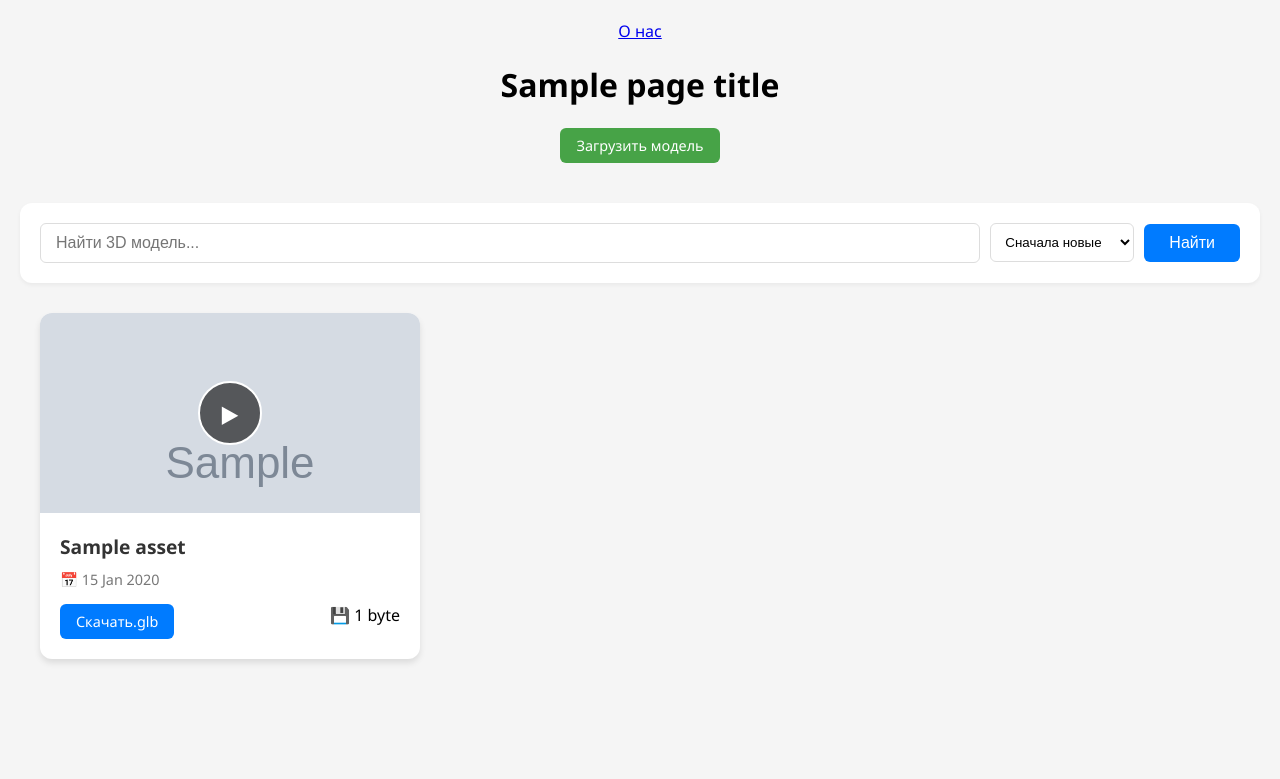
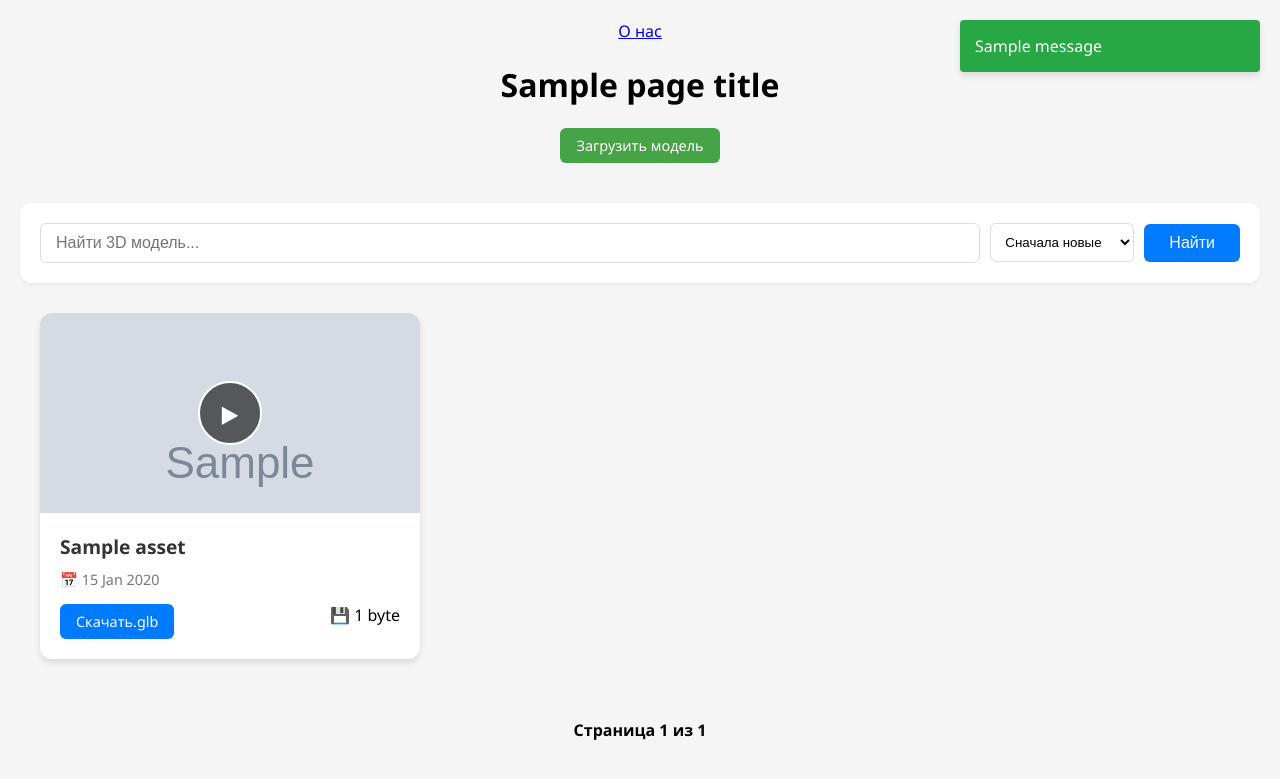
Before and after one commit to Shida78/web-structures, a Django app: template gallery/templates/gallery/index.html in a window 1280 px wide. Shown: the top 779 px of the page. Run offline with Django 5.2, Linux system fonts and the light colour scheme; the template is opened without the code that fills it: most values are stand-ins (such as "Sample title", 1, 10 or a date in 2020); grey boxes marked "Sample" are stand-in pictures; one stand-in notice (Sample message) is shown.

Commit message:
PR14_DONE. Разбили загрузку моделей на странички для оптимизации. Добавили всплывашки и мелочи

```diff
--- a/gallery/static/gallery/style.css
+++ b/gallery/static/gallery/style.css
@@ -96,6 +96,11 @@ header {
     margin: 0 0 10px 0;
     font-size: 1.2rem;
     color: #333;
+
+    /* Новые стили обрезки */
+    white-space: nowrap; /* Запрет переноса на новую строку */
+    overflow: hidden; /* Скрыть хвост */
+    text-overflow: ellipsis; /* Добавить троеточие (...) */
 }
 
 .card-meta {
@@ -196,3 +201,52 @@ header {
     text-decoration: none;
     font-size: 0.9rem;
 }
+
+
+.pagination {
+    margin-top: 40px;
+    text-align: center;
+    padding: 20px;
+}
+.pagination a {
+    display: inline-block;
+    padding: 8px 16px;
+    margin: 0 5px;
+    background: white;
+    border: 1px solid #ddd;
+    border-radius: 4px;
+    text-decoration: none;
+    color: #333;
+}
+.pagination a:hover {
+    background: #f0f0f0;
+}
+.pagination .current {
+    font-weight: bold;
+    margin: 0 10px;
+}
+
+
+.messages-container {
+    position: fixed;
+    top: 20px;
+    right: 20px;
+    z-index: 1000;
+    width: 300px;
+}
+.alert {
+    padding: 15px;
+    margin-bottom: 10px;
+    border-radius: 4px;
+    color: white;
+    box-shadow: 0 4px 6px rgba(0,0,0,0.1);
+    animation: slideIn 0.5s ease-out;
+    }
+.alert.success { background-color: #28a745; } /* Зеленый */
+.alert.error { background-color: #dc3545; } /* Красный */
+.alert.warning { background-color: #ffc107; color: black; } /* Желтый */
+
+@keyframes slideIn {
+    from { transform: translateX(100%); opacity: 0; }
+    to { transform: translateX(0); opacity: 1; }
+}
--- a/gallery/templates/gallery/index.html
+++ b/gallery/templates/gallery/index.html
@@ -20,6 +20,7 @@
     <link rel="stylesheet" href="{% static 'gallery/style.css' %}">
 </head>
 <body>
+
     <header>
         <a href="/about/">О нас</a>
         <!-- {{ ... }} — это переменная. Мы передадим её из Python -->
@@ -27,6 +28,18 @@
         <!-- Ссылка на загрузку теперь выглядит как кнопка -->
         <a href="{% url 'upload' %}" class="btn" style="background-color: #47a347;">Загрузить модель</a>
     </header>
+
+        <!-- Блок уведомлений -->
+    {% if messages %}
+        <div class="messages-container">
+            {% for message in messages %}
+                <!-- message.tags добавит класс 'success', 'error' или 'warning' -->
+                <div class="alert {{ message.tags }}">
+                    {{ message }}
+                </div>
+            {% endfor %}
+        </div>
+    {% endif %}
 
 <!-- Блок поиска и фильтров -->
 <div class="toolbar">
@@ -58,6 +71,11 @@
 </div>
 
     <main>
+
+
+        <!-- 1. Загружаем наш новый тег -->
+        {% load gallery_extras %}
+        <!-- 2. Сетка моделей (тут ничего не меняем, просто напоминание где мы) -->
         <!-- Контейнер сетки -->
         <div class="gallery-grid">
 
@@ -123,6 +141,29 @@
             {% endfor %}
 
         </div>
+
+        <!-- 3. Блок Пагинации -->
+        <div class="pagination">
+            <span class="step-links">
+
+                {% if page_obj.has_previous %}
+                    <!-- Используем наш тег: берем текущий request и меняем page на 1 -->
+                    <a href="?{% param_replace request page=1 %}">&laquo; Первая</a>
+                    <a href="?{% param_replace request page=page_obj.previous_page_number%}">Назад</a>
+                {% endif %}
+
+                <span class="current">
+                    Страница {{ page_obj.number }} из {{ page_obj.paginator.num_pages }}
+                </span>
+
+                {% if page_obj.has_next %}
+                    <a href="?{% param_replace request page=page_obj.next_page_number %}">Далее</a>
+                    <a href="?{% param_replace request page=page_obj.paginator.num_pages%}">Последняя &raquo;</a>
+                {% endif %}
+
+            </span>
+        </div>
+
     </main>
 
     <!-- type="module" включает режим современных импортов -->
--- a/gallery/views.py
+++ b/gallery/views.py
@@ -4,6 +4,7 @@ from django.shortcuts import render, redirect # Добавляем redirect
 from django.db.models import Q # Импортируем Q-object для сложного поиска
 
 from django.core.paginator import Paginator # Вместо того чтобы отдавать все модели, мы будем отдавать только кусочек.
+from django.contrib import messages
 
 from .models import Asset
 from .forms import AssetForm # Импортируем нашу новую форму
@@ -36,6 +37,9 @@ def upload(request):
 
             # 3. Финальное сохранение в БД
             new_asset.save()
+
+            # ДОБАВЛЯЕМ СООБЩЕНИЕ
+            messages.success(request, f'Модель "{new_asset.title}" успешно загружена!')
 
             return redirect('home')
     else:
```
Also changed, not shown: gallery/templatetags/gallery_extras.py (added, +15 -0 lines), db.sqlite3, gallery/templatetags/__init__.py (added), media/thumbnails/Old_Japanese_Store_thumb.jpeg (added), 1 other file.
